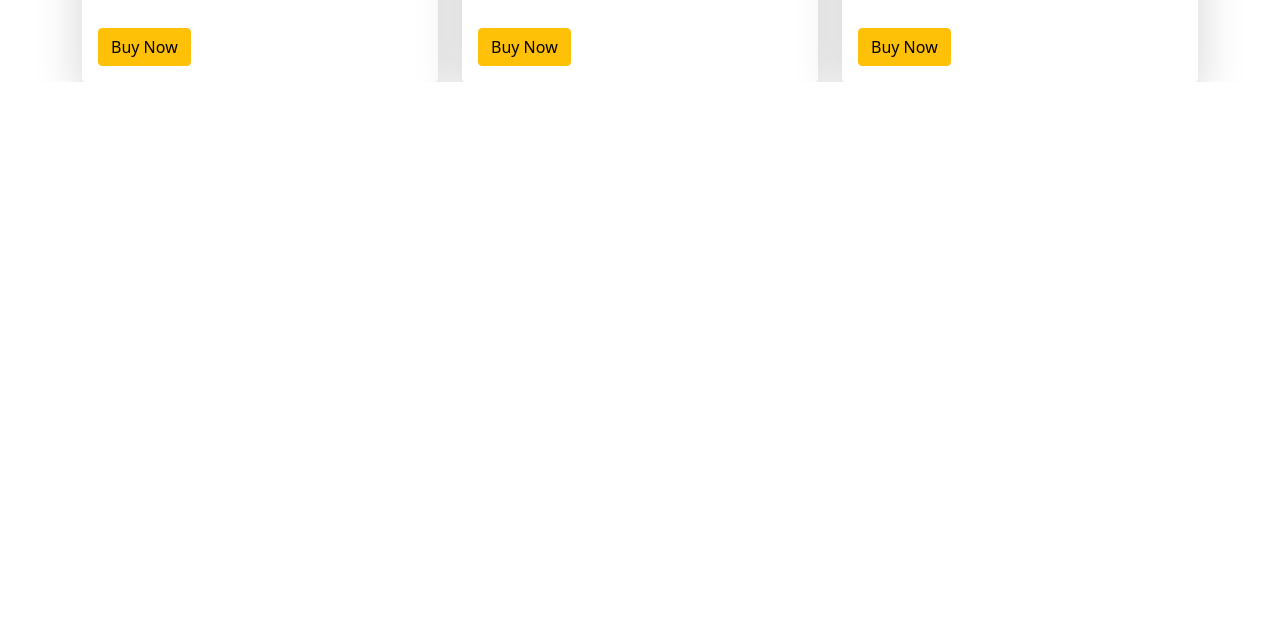
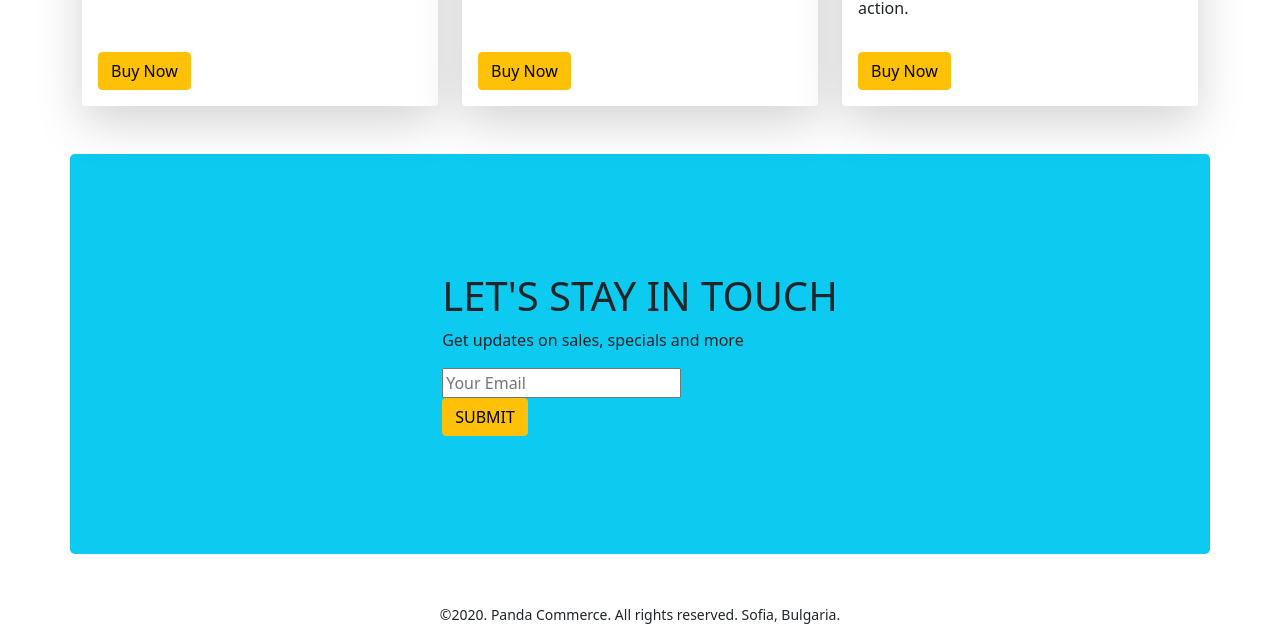
Before and after one commit to alanas59/panda-commerce, a plain HTML site: page images/index.html in a window 1280 px wide. Shown: the part 1854-2496 px from the top of the page. Before the commit the page ends 1936 px from the top, so only its background shows below. Drawn offline with nearby package versions, Linux system fonts and the light colour scheme.

Commit message:
subscribe and footer added

```diff
--- a/images/index.html
+++ b/images/index.html
@@ -38,7 +38,7 @@
             </div>
           </nav>
           <!-- image carosel -->
-          <section class="container">
+          <section class="container mt-4">
             <div id="carouselExampleControls" class="carousel slide" data-bs-ride="carousel">
                 <div class="carousel-inner">
                   <div class="carousel-item active">
@@ -119,8 +119,8 @@
 
                 </div>
         </section>
-        <!-- Cards -->
-        <section class="container mt-4">
+        <!-- Shoes section -->
+        <section class="container my-4">
             <h2>Shoes</h2>
             <div class="row row-cols-1 row-cols-md-2 row-cols-lg-3 g-4">
                 <div class="col">
@@ -161,6 +161,7 @@
                 </div>
               </div>
         </section>
+        <!-- Bags section -->
         <section class="container mt-4">
             <h2>Backpack</h2>
             <div class="row row-cols-1 row-cols-md-2 row-cols-lg-3 g-4">
@@ -202,7 +203,19 @@
                 </div>
               </div>
         </section>
+        <!-- subscribe -->
+        <section style="height:400px;" class="container bg-info d-flex justify-content-center align-items-center rounded-3 my-5">
+           <div>
+                <h1>LET'S STAY IN TOUCH</h1>
+                <p>Get updates on sales, specials and more</p>
+                <input type="text" name="" id="" placeholder="Your Email"> <br>
+                <button class="btn btn-warning">SUBMIT</button>
+           </div>
+        </section>
     </main>
+    <footer class="text-center">
+        <p><small>©2020. Panda Commerce. All rights reserved. Sofia, Bulgaria.</small></p>
+    </footer>
 
 
 
```
